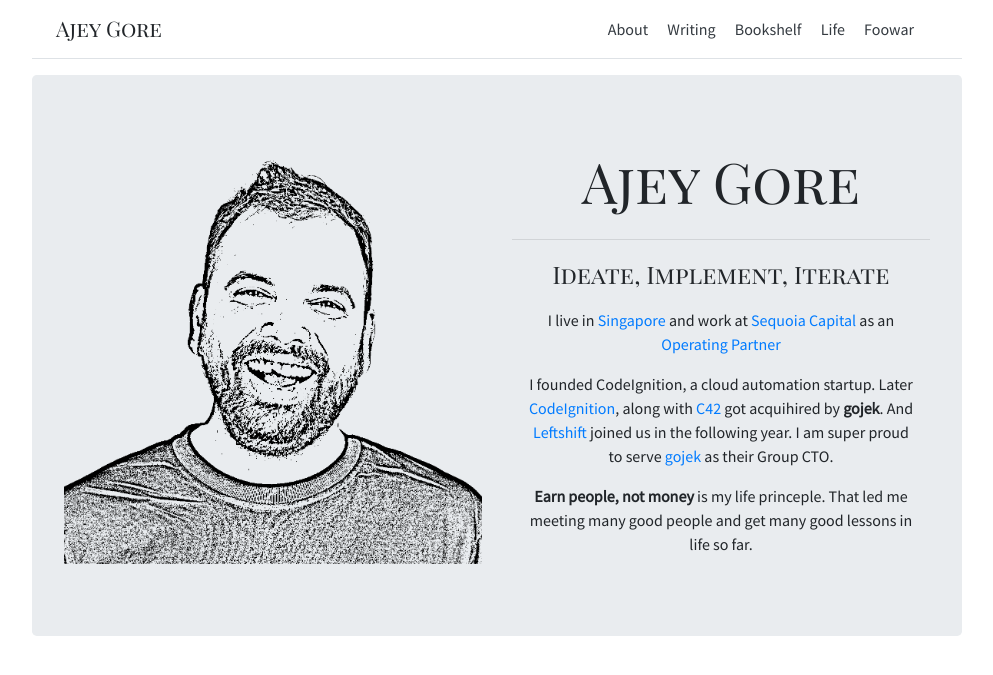
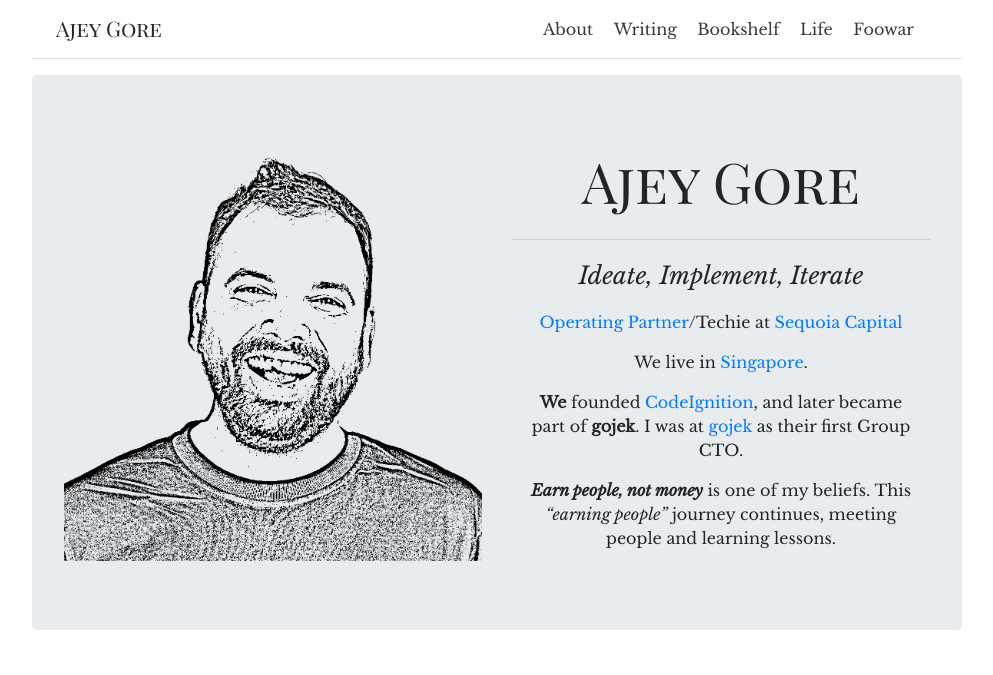
Before and after one commit to ajeygore/ajeygore.github.com, a Jekyll site: the page built from index.md, in a window 1280 px wide. Shown: the top 675 px of the page, without its empty margins (143-1136 px from the left). Built offline with Jekyll 4.4.1, drawn with Linux system fonts in a browser that asks for light colours.

Commit message:
[ajey] moving to serif

```diff
--- a/_includes/fonts.html
+++ b/_includes/fonts.html
@@ -9,4 +9,5 @@
 <!-- <link href="https://fonts.googleapis.com/css2?family=Nunito:wght@400&#38;display=swap" rel="stylesheet"> -->
 <!-- <link href="https://fonts.googleapis.com/css2?family=Lora:ital,wght@1,600&#38;display=swap" rel="stylesheet"> -->
 <link href="https://fonts.googleapis.com/css2?family=Source+Sans+Pro&display=swap" rel="stylesheet">
-<link href="https://fonts.googleapis.com/css2?family=Libre+Baskerville:ital@0;1&family=Playfair+Display+SC&display=swap" rel="stylesheet">
+<link href="https://fonts.googleapis.com/css2?family=Libre+Baskerville&family=Playfair+Display+SC&display=swap" rel="stylesheet">
+<link href="https://fonts.googleapis.com/css2?family=Libre+Baskerville:ital@1&display=swap" rel="stylesheet">
--- a/_layouts/home.html
+++ b/_layouts/home.html
@@ -50,7 +50,7 @@
           </div>
 
           <hr/>
-          <div class="row slogan"><div class="col">Ideate, Implement, Iterate</div></div>
+          <div class="row slogan"><div class="col"><em>Ideate, Implement, Iterate</em></div></div>
           <p/>
             <div class="container div-center">
               {{ content }}
--- a/assets/css/override.css
+++ b/assets/css/override.css
@@ -19,10 +19,9 @@
   text-align: center;
 }
 
-h3 {
+em {
   font-family: 'Libre Baskerville';
 }
-
 .slogan {
   font-family: 'Playfair Display SC', serif;
   font-size: 18pt;
@@ -55,7 +54,7 @@
   font-size: 16pt;
 }
 body {
-  font-family: 'Source Sans Pro', sans-serif;
+  font-family: 'Libre Baskerville', serif;
   font-weight: 400;
   font-size: 12pt;
 }
--- a/index.md
+++ b/index.md
@@ -5,8 +5,10 @@
 permalink: /
 ---
 
-I live in [Singapore](https://en.wikipedia.org/wiki/Singapore){:target="_blank"} and work at [Sequoia Capital](https://www.sequoiacap.com/india){:target="_blank"} as an [Operating Partner](https://en.wikipedia.org/wiki/Operating_partner)
+[Operating Partner](https://en.wikipedia.org/wiki/Operating_partner)/Techie at [Sequoia Capital](https://www.sequoiacap.com/india){:target="_blank"}
 
-I founded CodeIgnition, a cloud automation startup. Later [CodeIgnition](https://twitter.com/codeignition){:target="_blank"}, along with [C42](https://twitter.com/c42engineering){:target="_blank"} got acquihired by **gojek**. And [Leftshift](https://twitter.com/leftshifters){:target="_blank"} joined us in the following year. I am super proud to serve [gojek](https://gojek.com){:target="_blank"} as their Group CTO.
+We live in [Singapore](https://en.wikipedia.org/wiki/Singapore){:target="_blank"}.
 
-**Earn people, not money** is my life princeple. That led me meeting many good people and get many good lessons in life so far.
+**We** founded [CodeIgnition](https://twitter.com/codeignition){:target="_blank"}, and later became part of **gojek**. I was at [gojek](https://gojek.com){:target="_blank"} as their first Group CTO.
+
+_**Earn people, not money**_ is one of my beliefs. This _"earning people"_ journey continues, meeting people and learning lessons.
```
Also changed, not shown: 1 other file.
